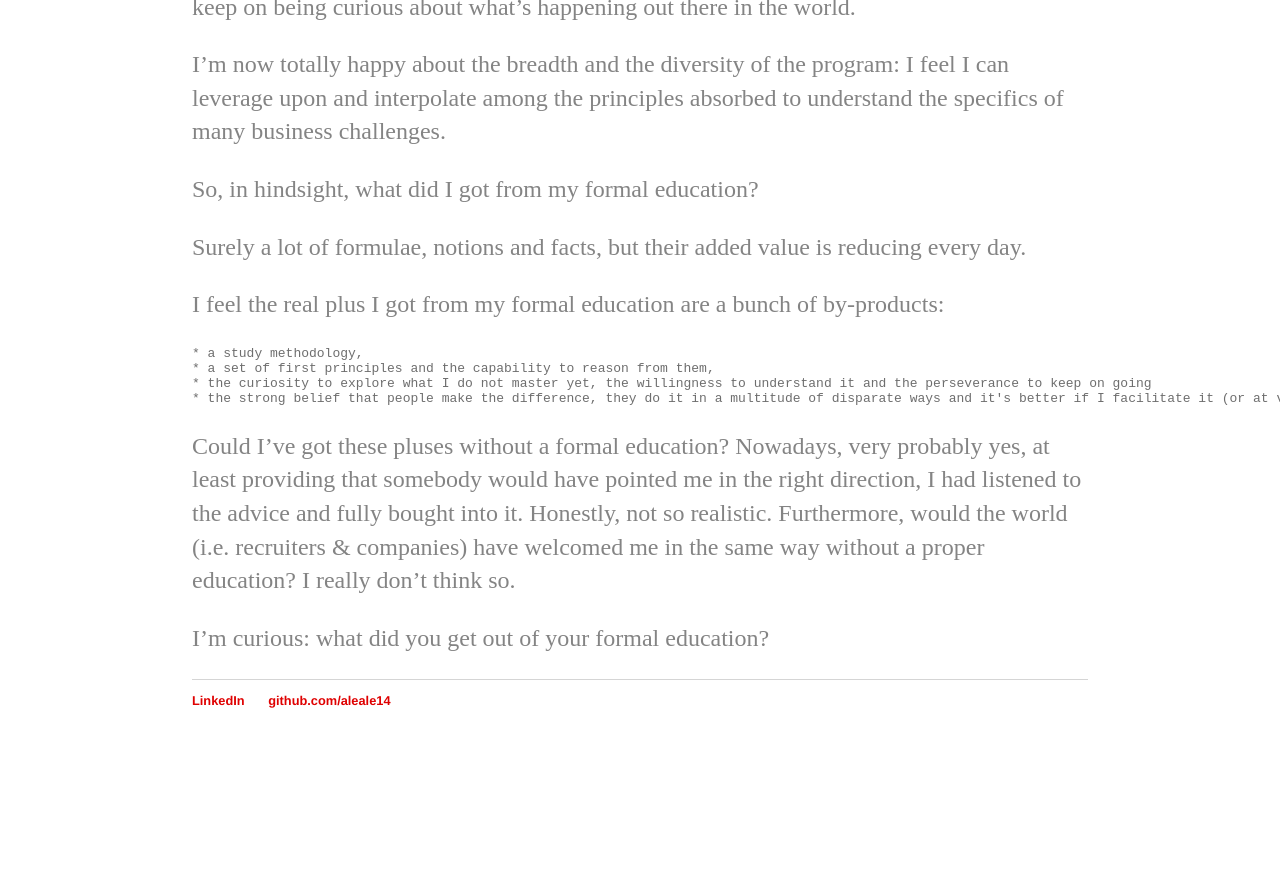
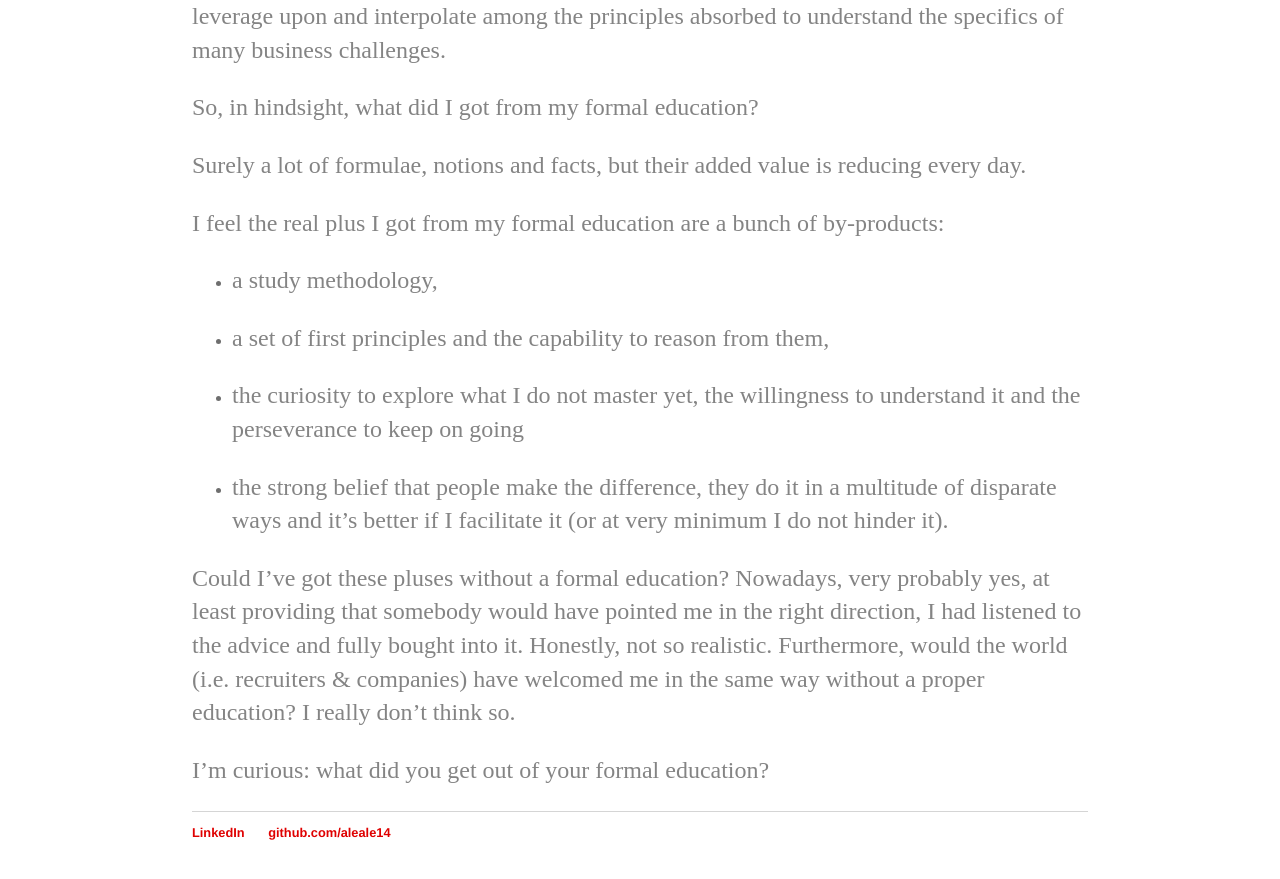
Before and after one commit to aleale14/aleale14.github.io, a Jekyll site: the page built from _posts/read/2020-9-1-education-plus.md, in a window 1280 px wide and 900 px high, scrolled down 4558 px. Shown: the top 879 px of the window. Built offline with Jekyll 4.4.1, drawn with Linux system fonts in a browser that asks for light colours; before the commit the page ends 5326 px from its top, so only the background shows below that; some of the changed text lies outside the part shown.

Commit message:
formatting

```diff
--- a/_posts/read/2020-9-1-education-plus.md
+++ b/_posts/read/2020-9-1-education-plus.md
@@ -11,9 +11,9 @@
 
 In the last few days I read with interest an [article](https://seths.blog/2020/08/from-education-to-learning/) by Seth Godin on education vs. learning (another great one on the topic...), [one](https://drjohnsullivan.com/articles/questioning-the-value-of-a-college-degree-pandemic-hiring-lesson-7/) by [Dr. John Sullivan](https://www.linkedin.com/in/dr-john-sullivan) on the value of a college degree and chipped in on a [discussion](https://www.linkedin.com/posts/paolo-de-caro-a3974126_googles-plan-to-disrupt-the-college-degree-activity-6704659934031745024-VdMp) initiated by [Paolo de Caro](https://www.linkedin.com/in/paolo-de-caro-a3974126/) on how Google plan to disrupt education.
 Then I started mulling over what I got out of my formal, post-high school education.
-
->    Education doesn't prepare you for the real world - Shane Parrish, The Great Mental Models Vol.1
-
+***
+>    **Education doesn't prepare you for the real world - Shane Parrish, The Great Mental Models Vol.1**
+***
 I got degrees from the [University La Sapienza in Rome](http://www.aeroeng.uniroma1.it/), from [Cranfield University](https://www.cranfield.ac.uk/) and from the [IE](https://www.ie.edu/).
 
 From 1997 till 2002 I studied aerospace engineering at University La Sapienza in Rome. The course was very theoretical and very broad, very disconnected from the industrial reality.
@@ -44,9 +44,9 @@
 I opened up, I totally understood that people make the difference, but I've to admit I was still pretty much technically focused and put people behind (too far behind?).
 
 But what happens when you join a technically focused company like Airbus?
-
->    I'm an engineer - assume I'm always right
-
+***
+>    *I'm an engineer - assume I'm always right*
+***
 There are tens of thousands of very good engineers and, thankfully, it is quite common to get very different technical opinions. How do you bring forward your own "right" approach?
 
 I started working on a structure I never studied before, the floor beams, made in a relatively basic aluminum alloy, no composites or new fancy alloys.
@@ -75,10 +75,14 @@
 
 I feel the real plus I got from my formal education are a bunch of by-products:
 
-    * a study methodology,
-    * a set of first principles and the capability to reason from them,
-    * the curiosity to explore what I do not master yet, the willingness to understand it and the perseverance to keep on going
-    * the strong belief that people make the difference, they do it in a multitude of disparate ways and it's better if I facilitate it (or at very minimum I do not hinder it).
+
+- a study methodology,
+
+- a set of first principles and the capability to reason from them,
+
+- the curiosity to explore what I do not master yet, the willingness to understand it and the perseverance to keep on going
+
+- the strong belief that people make the difference, they do it in a multitude of disparate ways and it's better if I facilitate it (or at very minimum I do not hinder it).
 
 Could I've got these pluses without a formal education? Nowadays, very probably yes, at least providing that somebody would have pointed me in the right direction, I had listened to the advice and fully bought into it. Honestly, not so realistic.
 Furthermore, would the world (i.e. recruiters & companies) have welcomed me in the same way without a proper education? I really don't think so.
```
